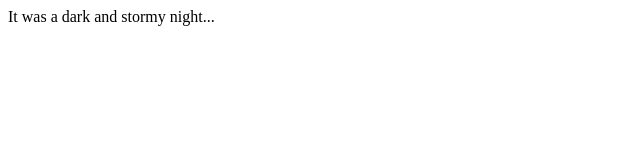
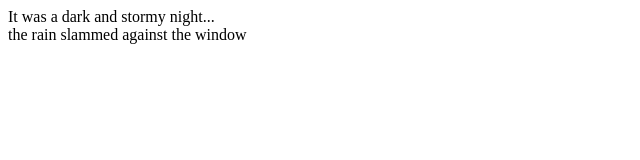
Before and after one commit to Bill-Morgan/fireside-story, a plain HTML site: page indes.html in a window 1280 px wide. Shown: the whole page, without its empty margins (0-640 px from the left). Drawn offline with Linux system fonts and the light colour scheme.

Commit message:
added second line to story

```diff
--- a/indes.html
+++ b/indes.html
@@ -1,5 +1,9 @@
 <html>
     <body>
-        <p>It was a dark and stormy night...</p>
+        <p>It was a dark and stormy night...<br>
+           the rain slammed against the window
+
+        </p>
+
     </body>
 </html>
```
